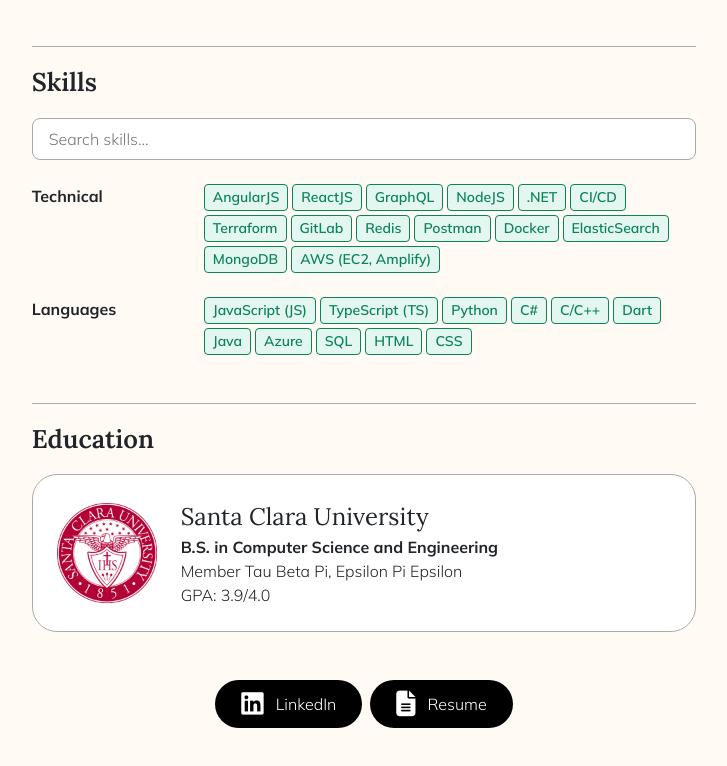
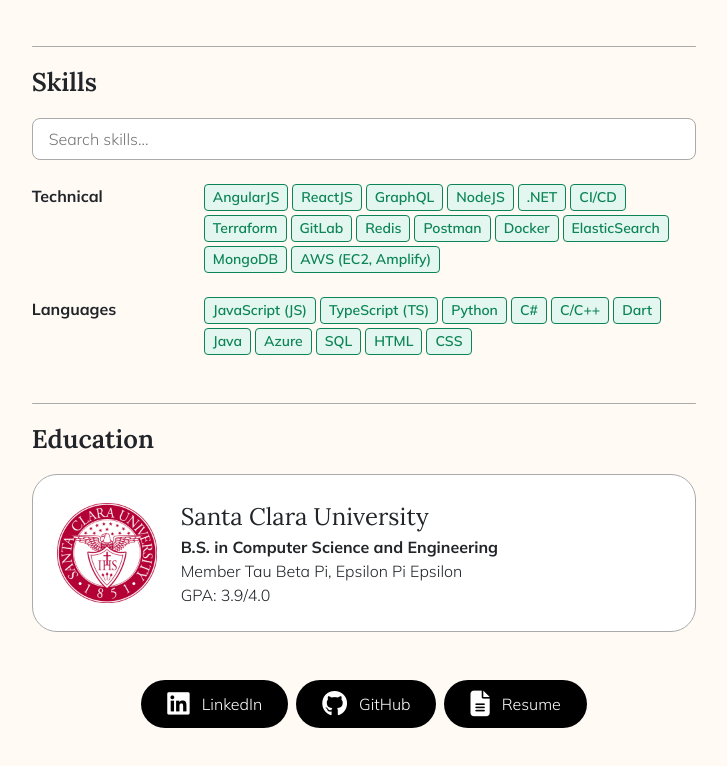
Before and after one commit to pboldyrev/personal, a React (Create React App) app in the folder personal/: page / in a window 1280 px wide. Shown: the part 730-1496 px from the top of the page, without its empty margins (276-1003 px from the left). Built offline with nearby package versions, Linux system fonts and the light colour scheme.

Commit message:
Track resume clicks

```diff
--- a/personal/src/components/Footer.js
+++ b/personal/src/components/Footer.js
@@ -1,9 +1,15 @@
 import "../styles/Footer.css";
 import Button from "./Button";
+import { Mixpanel } from "../services/mixpanel";
+import { MIXPANEL_EVENTS } from "../constants/constants.ts";
 
 function Footer() {
+  const resumeClicked = () => {
+    Mixpanel.track(MIXPANEL_EVENTS.RESUME_CLICKED, { area: "header" });
+  };
+
   return (
-    <div className="mt-3 mt-sm-4 mt-md-5 d-flex flex-row gap-2 justify-content-center">
+    <div className="mt-5 mt-sm-4 mt-md-5 mb-5 d-flex flex-row gap-2 justify-content-center">
       <Button
         type="primary"
         icon="fa-brands fa-linkedin"
@@ -12,9 +18,16 @@
       />
       <Button
         type="primary"
+        icon="fa-brands fa-github"
+        text={"GitHub"}
+        link="https://github.com/pboldyrev"
+      />
+      <Button
+        type="primary"
         icon="fa-solid fa-file-lines"
         text={"Resume"}
         link="/resume.pdf"
+        onClick={resumeClicked()}
       />
     </div>
   );
--- a/personal/src/components/Introduction.js
+++ b/personal/src/components/Introduction.js
@@ -5,8 +5,14 @@
 import Tag from "./Tag.js";
 import profile from "../resources/profile.jpg";
 import { INTRODUCTION as TEXTS } from "../constants/strings.ts";
+import { Mixpanel } from "../services/mixpanel.js";
+import { MIXPANEL_EVENTS } from "../constants/constants.ts";
 
 function Introduction() {
+  const resumeClicked = () => {
+    Mixpanel.track(MIXPANEL_EVENTS.RESUME_CLICKED, { area: "header" });
+  };
+
   return (
     <div className="d-flex flex-column">
       <div className="d-flex gap-4 align-items-center">
@@ -21,12 +27,16 @@
       </div>
       <div className="d-flex gap-2 mt-4 align-items-center">
         <Line />
-        <Button text={TEXTS.SECONDARY_CTA} type="secondary" link="/resume.pdf" />
         <Button
-
-text={TEXTS.PRIMARY_CTA}
+          text={TEXTS.SECONDARY_CTA}
+          type="secondary"
+          link="/resume.pdf"
+        />
+        <Button
+          text={TEXTS.PRIMARY_CTA}
           type="primary"
           link="https://calendly.com/paulboldyrev/30min"
+          onClick={resumeClicked()}
         />
       </div>
     </div>
--- a/personal/src/constants/constants.ts
+++ b/personal/src/constants/constants.ts
@@ -1,4 +1,5 @@
 export const MIXPANEL_EVENTS = {
   SEARCHED_SKILL: "Skills|Searched",
   EXPANDED_EXPERIENCE: "Experiences|Expanded",
-}
+  RESUME_CLICKED: "Resume|Clicked",
+};
```
